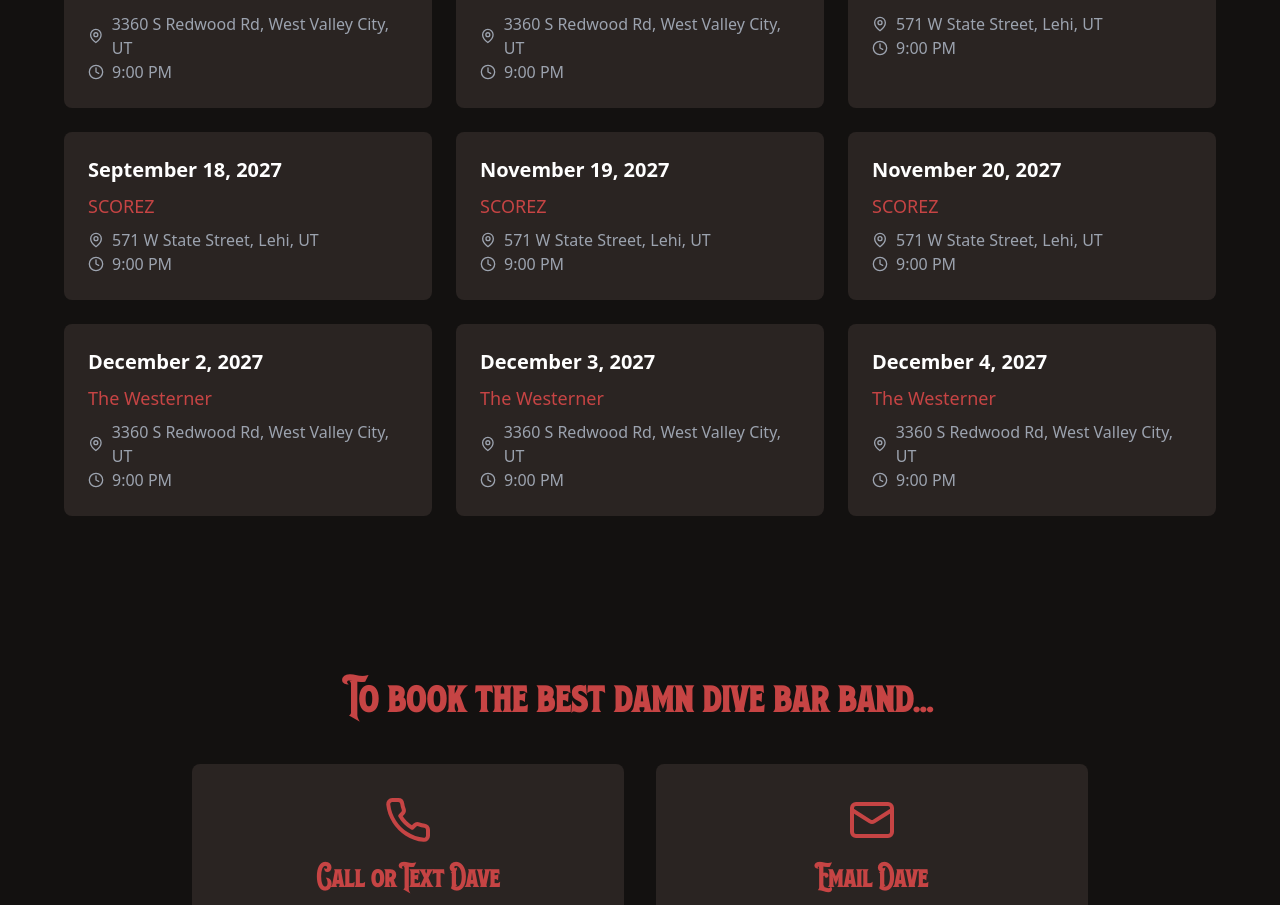
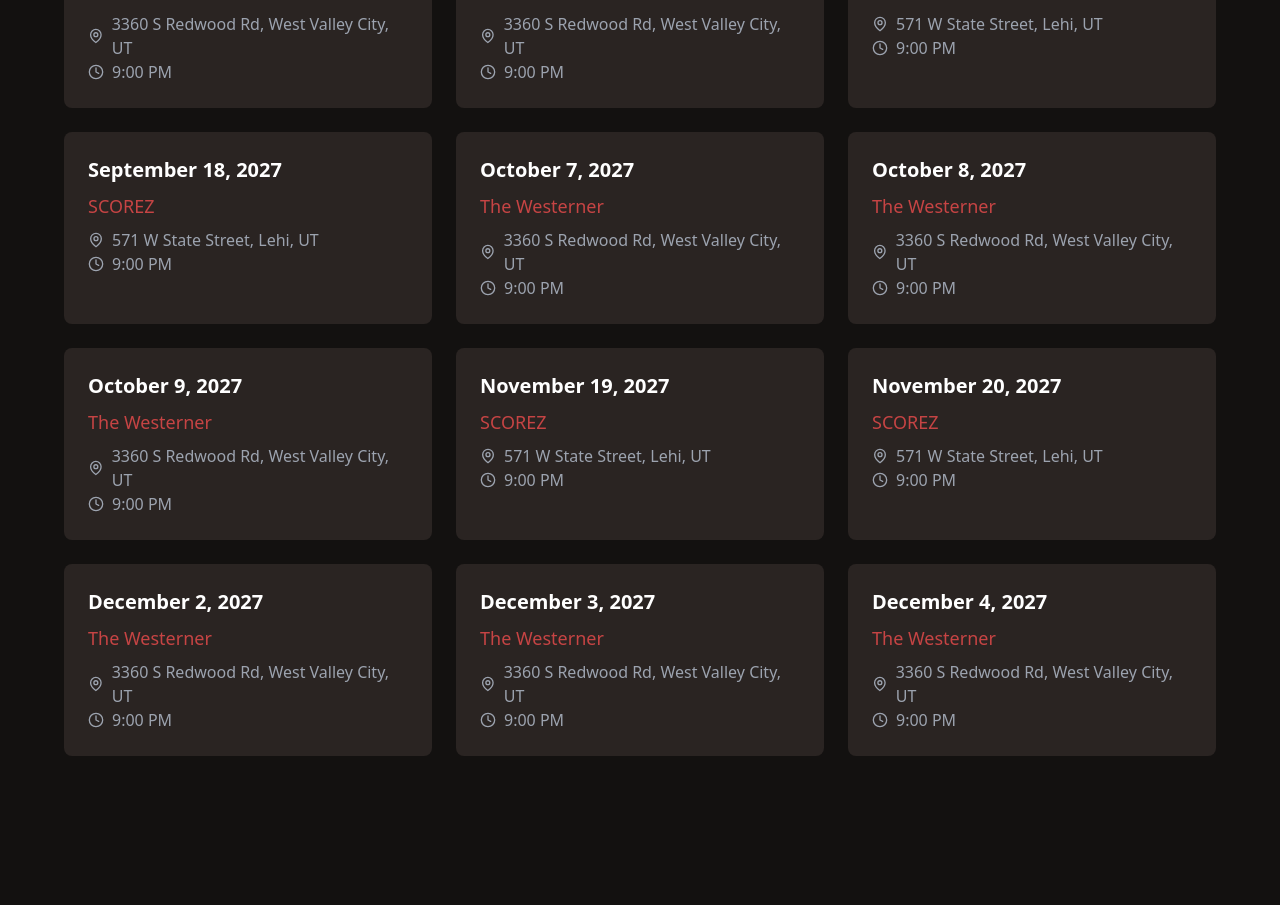
Before and after one commit to Honkytonkunderground/Honky-Tonk-Underground, a React (Vite) app: page / in a window 1280 px wide. Shown: the part 3180-4085 px from the top of the page. Built offline with nearby package versions, Linux system fonts and the light colour scheme.

Commit message:
Updated shows

```diff
--- a/src/components/Shows.tsx
+++ b/src/components/Shows.tsx
@@ -399,6 +399,36 @@ const shows: Show[] = [
     pastShowPicture: `${Dave}`
   },
   {
+    date: 'October 7, 2027',
+    venue: 'The Westerner',
+    location: '3360 S Redwood Rd, West Valley City, UT',
+    time: '9:00 PM',
+    url: 'https://westernerslc.com/events',
+    pastShowUrl: '',
+    pastShowVideo: '',
+    pastShowPicture: `${Dave}`
+  },
+  {
+    date: 'October 8, 2027',
+    venue: 'The Westerner',
+    location: '3360 S Redwood Rd, West Valley City, UT',
+    time: '9:00 PM',
+    url: 'https://westernerslc.com/events',
+    pastShowUrl: '',
+    pastShowVideo: '',
+    pastShowPicture: `${Dave}`
+  },
+  {
+    date: 'October 9, 2027',
+    venue: 'The Westerner',
+    location: '3360 S Redwood Rd, West Valley City, UT',
+    time: '9:00 PM',
+    url: 'https://westernerslc.com/events',
+    pastShowUrl: '',
+    pastShowVideo: '',
+    pastShowPicture: `${Dave}`
+  },
+  {
     date: 'November 19, 2027',
     venue: 'SCOREZ',
     location: '571 W State Street, Lehi, UT',
```
